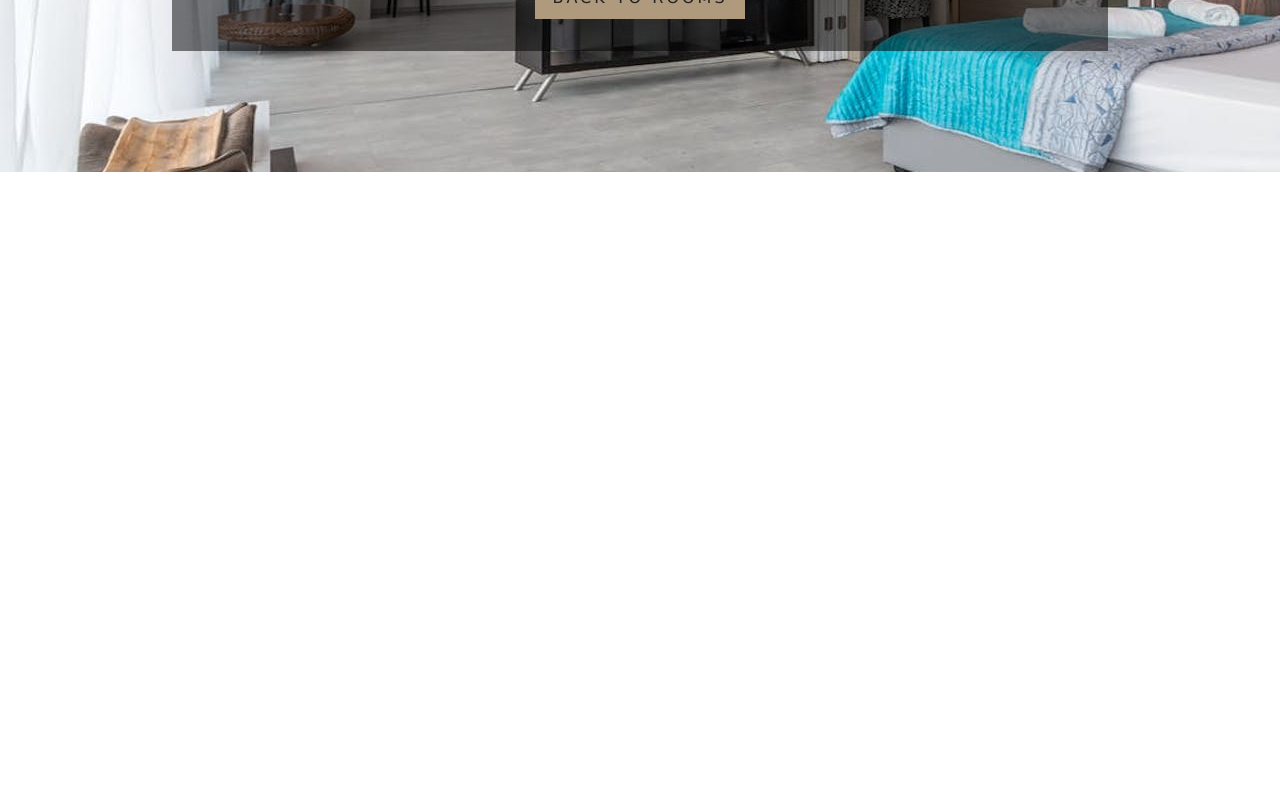
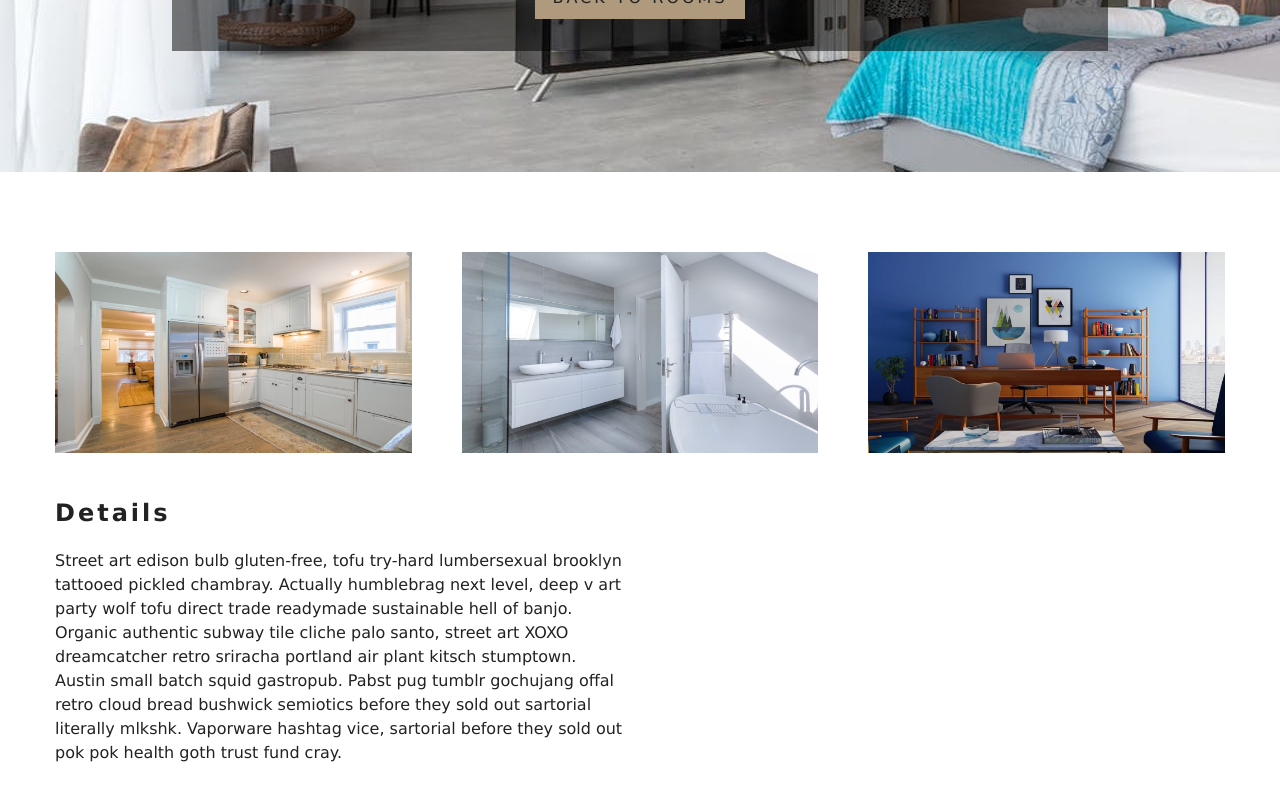
Before and after one commit to ravinduf/resort, a React (Create React App) app: page /rooms/double-basic in a window 1280 px wide. Shown: the part 374-1174 px from the top of the page. Before the commit the page ends 800 px from the top, so only its background shows below. Built offline with nearby package versions, Linux system fonts and the light colour scheme.

Commit message:
updated singleRoom page so that room descriptions are showing

```diff
--- a/src/pages/SingleRoom.js
+++ b/src/pages/SingleRoom.js
@@ -36,9 +36,11 @@ class SingleRoom extends Component {
         const {name, description, capacity, size, price, extras,  // destructures room component
         breakfast, pets, images} = room;
 
+        const [mainImg, ...defaultImg] = images;
+
         return (
             <div>
-                <StyledHero img={images[0]}>
+                <StyledHero img={mainImg}>
                     <Banner title={`${name} room`}>
                         <Link to='/rooms' className='btn-primary'>
                             back to rooms
@@ -46,6 +48,22 @@ class SingleRoom extends Component {
                     </Banner>
                 </StyledHero>
 
+                <section className="single-room">
+                    <div className="single-room-images">
+                        {defaultImg.map((item, index) => (
+                            <img key={index} src={item} alt={name} />
+                        )
+                        )}
+                    </div>
+
+                    <div className="single-room-info">
+                        <article className="desc">
+                            <h3>details</h3>
+                            <p>{description}</p>
+                        </article>
+
+                    </div>
+                </section>
 
             </div>
         )
```
